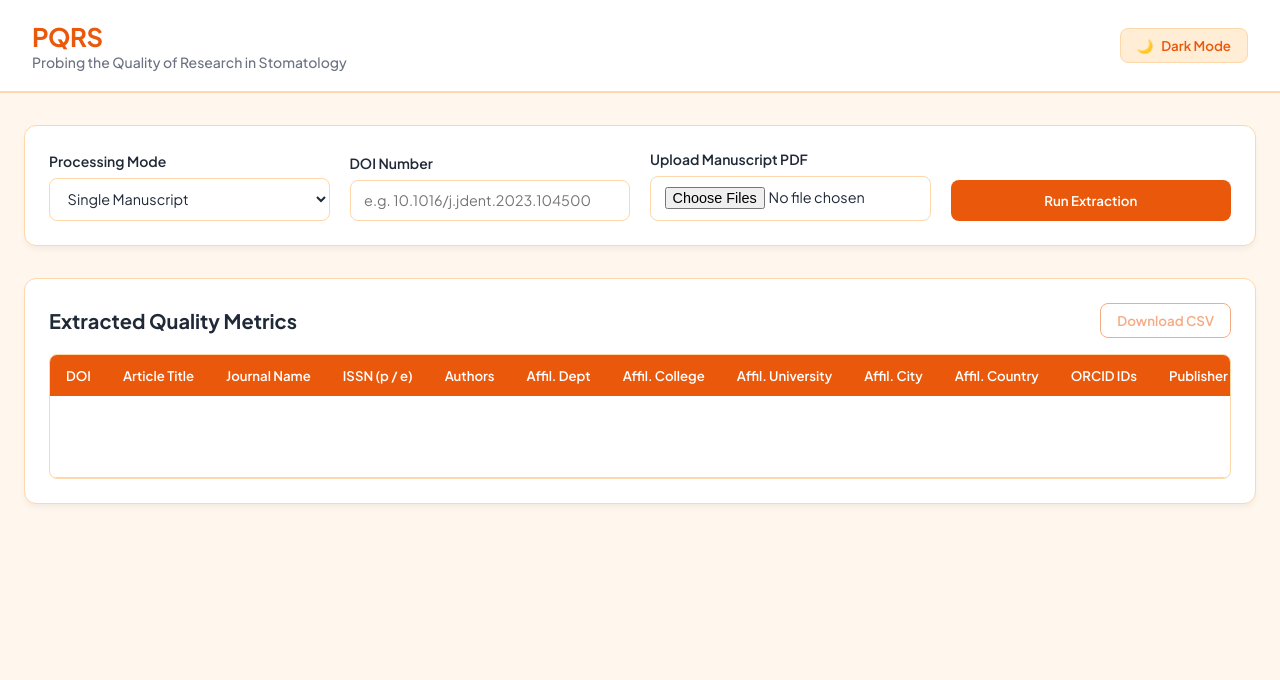
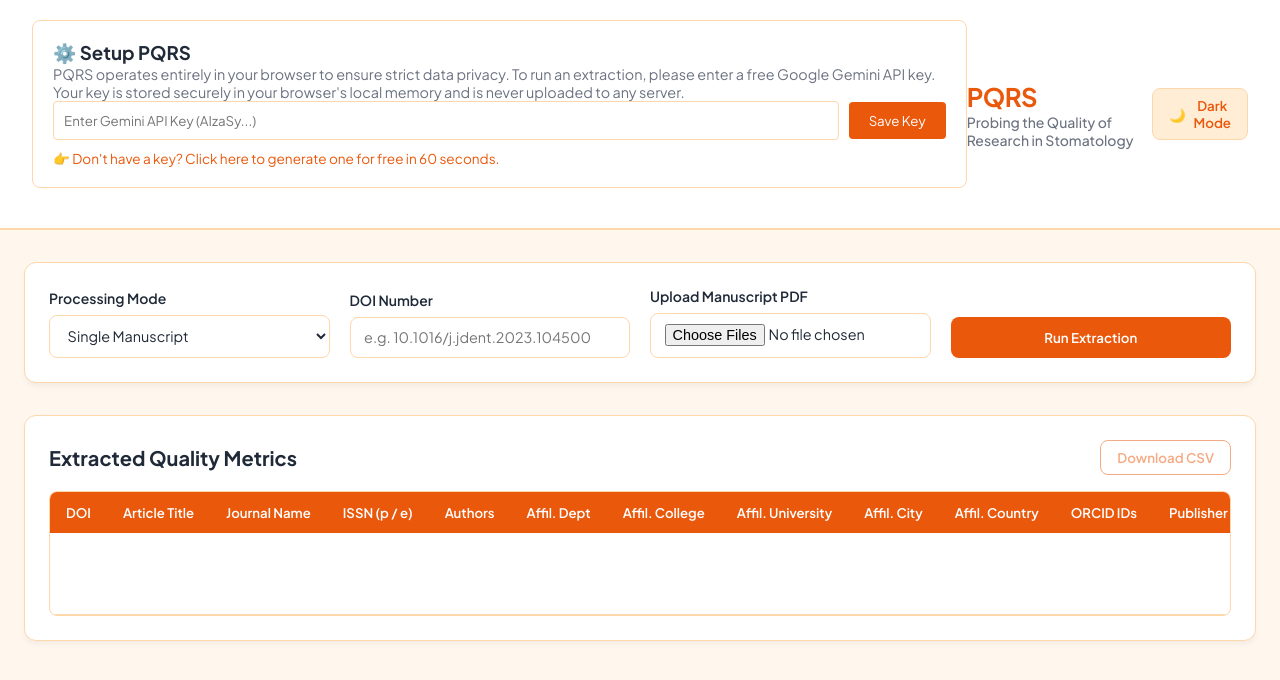
Before and after one commit to BalrajShukla/pqrs-app, a website: page index.html in a window 1280 px wide. Drawn offline with Linux system fonts and the light colour scheme.

Commit message:
index.html

```diff
--- a/index.html
+++ b/index.html
@@ -12,6 +12,20 @@
 
   <header class="app-header">
     <div class="header-container">
+      <!-- API Key Configuration Panel -->
+<div class="api-key-panel" style="background: var(--bg-secondary); padding: 20px; border-radius: 8px; margin-bottom: 20px; border: 1px solid var(--border-color);">
+  <h3 style="margin-top: 0;">⚙️ Setup PQRS</h3>
+  <p style="font-size: 0.9em; color: var(--text-muted);">
+    PQRS operates entirely in your browser to ensure strict data privacy. To run an extraction, please enter a free Google Gemini API key. Your key is stored securely in your browser's local memory and is never uploaded to any server.
+  </p>
+  <div style="display: flex; gap: 10px; align-items: center; flex-wrap: wrap;">
+    <input type="password" id="apiKeyInput" placeholder="Enter Gemini API Key (AIzaSy...)" style="flex: 1; padding: 10px; border-radius: 4px; border: 1px solid var(--border-color); min-width: 250px;">
+    <button id="saveKeyBtn" style="padding: 10px 20px; cursor: pointer; background: var(--primary-color); color: white; border: none; border-radius: 4px;">Save Key</button>
+  </div>
+  <p style="font-size: 0.85em; margin-bottom: 0; margin-top: 10px;">
+    <a href="https://aistudio.google.com/app/apikey" target="_blank" style="color: var(--primary-color); text-decoration: none;">👉 Don't have a key? Click here to generate one for free in 60 seconds.</a>
+  </p>
+</div>
       <div class="logo-area">
         <h1>PQRS</h1>
         <p class="subtitle">Probing the Quality of Research in Stomatology</p>
```
